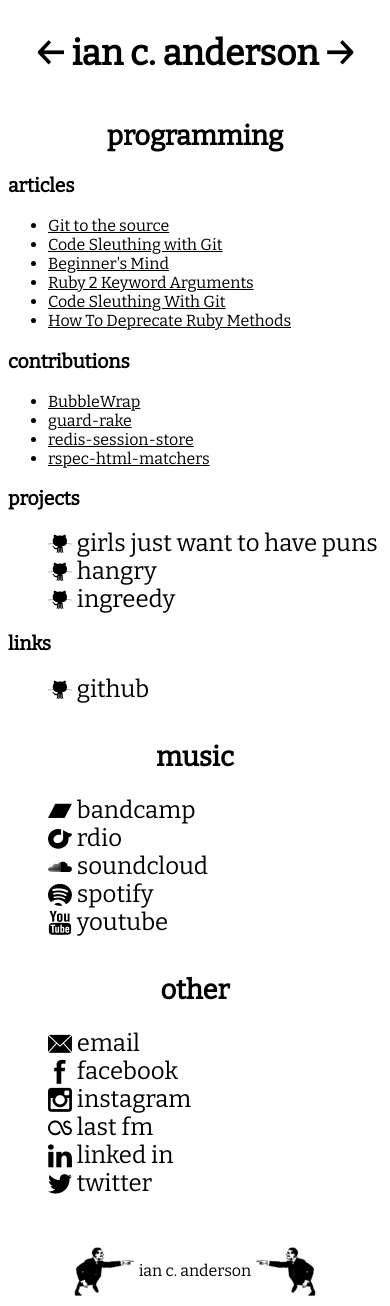
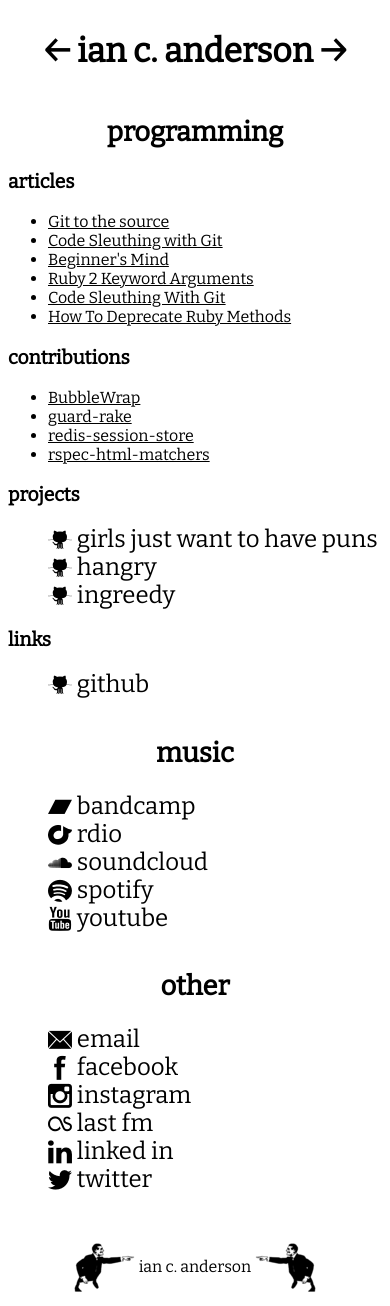
Before and after one commit to iancanderson/iancanderson.github.com, a Jekyll site: the page built from index.html, in a window 390 px wide. Built offline with Jekyll 4.4.1, drawn with Linux system fonts in a browser that asks for light colours; some web fonts are replaced.

Commit message:
Make h1 fit on iPhone 6

```diff
--- a/assets/main.scss
+++ b/assets/main.scss
@@ -59,7 +59,7 @@
 
 @include media($mobile) {
   h1 {
-    font-size: 2.2rem;
+    font-size: 2.1rem;
   }
   h2 {
     font-size: 1.7rem;
--- a/css/main.css
+++ b/css/main.css
@@ -374,7 +374,7 @@
 
 @media screen and (max-width: 640px) {
   h1 {
-    font-size: 2.2rem; }
+    font-size: 2.1rem; }
 
   h2 {
     font-size: 1.7rem; }
```
